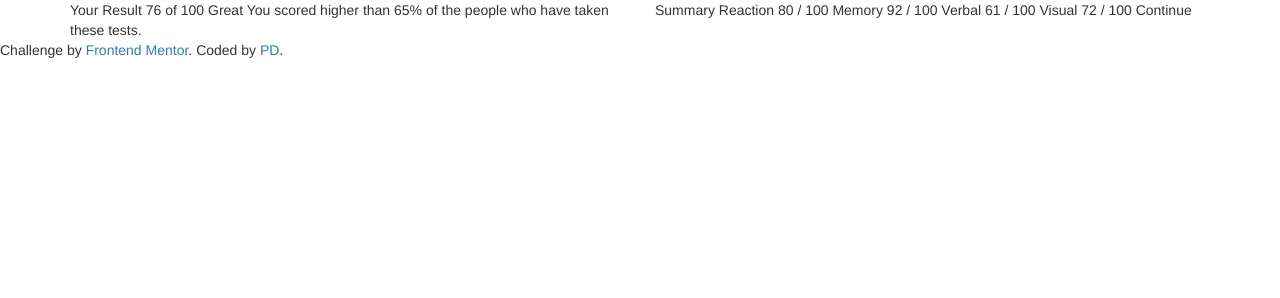
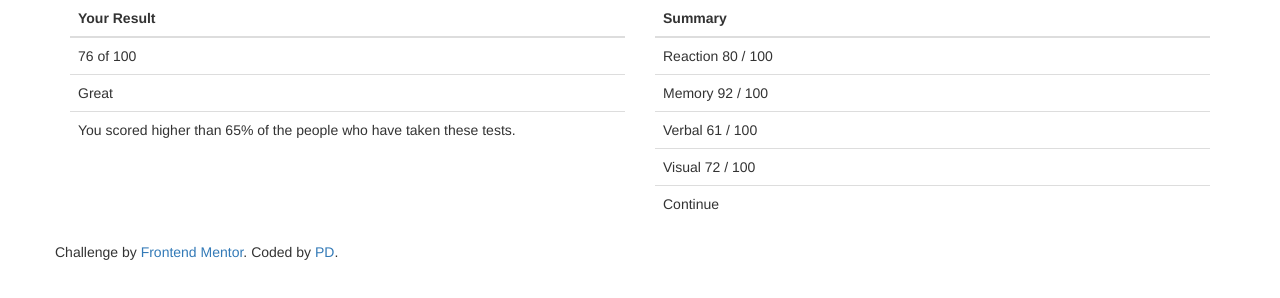
Before and after one commit to pdhende/results-summary-component, a plain HTML site: page index.html in a window 1280 px wide. Drawn offline with nearby package versions, Linux system fonts and the light colour scheme.

Commit message:
Contructed tables to display data

```diff
--- a/index.html
+++ b/index.html
@@ -24,20 +24,57 @@
     <div class="container">
       <div class="row">
         <div class="col-md-6">
-          Your Result 76 of 100 Great You scored higher than 65% of the people
-          who have taken these tests.
+          <table class="table">
+            <thead>
+              <tr>
+                <th>Your Result</th>
+              </tr>
+            </thead>
+            <tr>
+              <td>76 of 100</td>
+            </tr>
+            <tr>
+              <td>Great</td>
+            </tr>
+            <tr>
+              <td>
+                You scored higher than 65% of the people who have taken these
+                tests.
+              </td>
+            </tr>
+          </table>
         </div>
         <div class="col-md-6">
-        Summary Reaction 80 / 100 Memory 92 / 100 Verbal 61 / 100 Visual 72 /
-        100 Continue
+          <table class="table">
+            <thead>
+              <tr>
+                <th>Summary</th>
+              </tr>
+            </thead>
+            <tr>
+              <td>Reaction 80 / 100</td>
+            </tr>
+            <tr>
+              <td>Memory 92 / 100</td>
+            </tr>
+            <tr>
+              <td>Verbal 61 / 100</td>
+            </tr>
+            <tr>
+              <td>Visual 72 / 100</td>
+            </tr>
+            <tr>
+              <td>Continue</td>
+            </tr>
+          </table>
+        </div>
       </div>
+      <div class="row attribution">
+        Challenge by
+        <a href="https://www.frontendmentor.io?ref=challenge" target="_blank"
+          >Frontend Mentor</a
+        >. Coded by <a href="#">PD</a>.
       </div>
-    </div>
-    <div class="attribution">
-      Challenge by
-      <a href="https://www.frontendmentor.io?ref=challenge" target="_blank"
-        >Frontend Mentor</a
-      >. Coded by <a href="#">PD</a>.
     </div>
   </body>
 </html>
```
